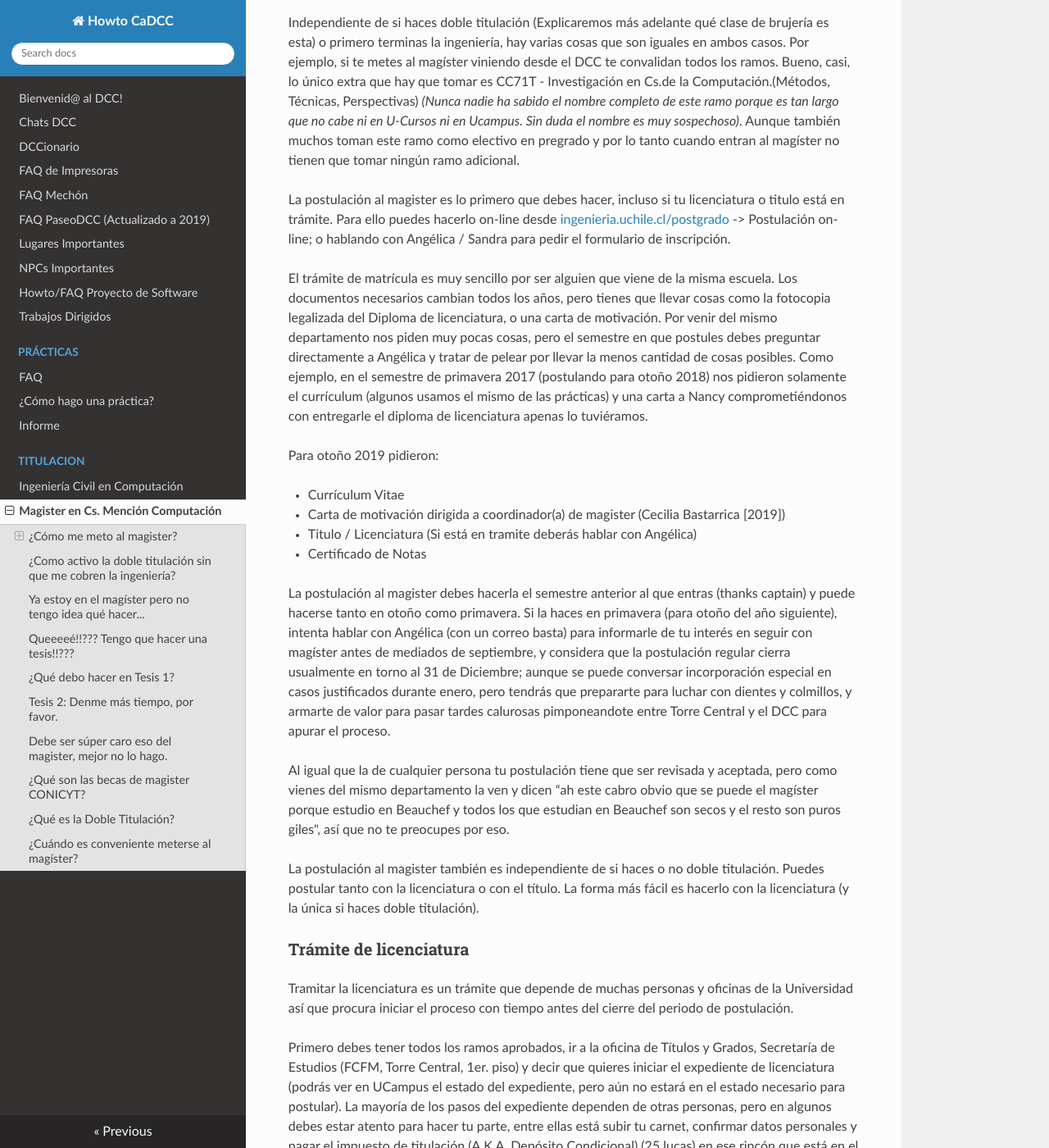
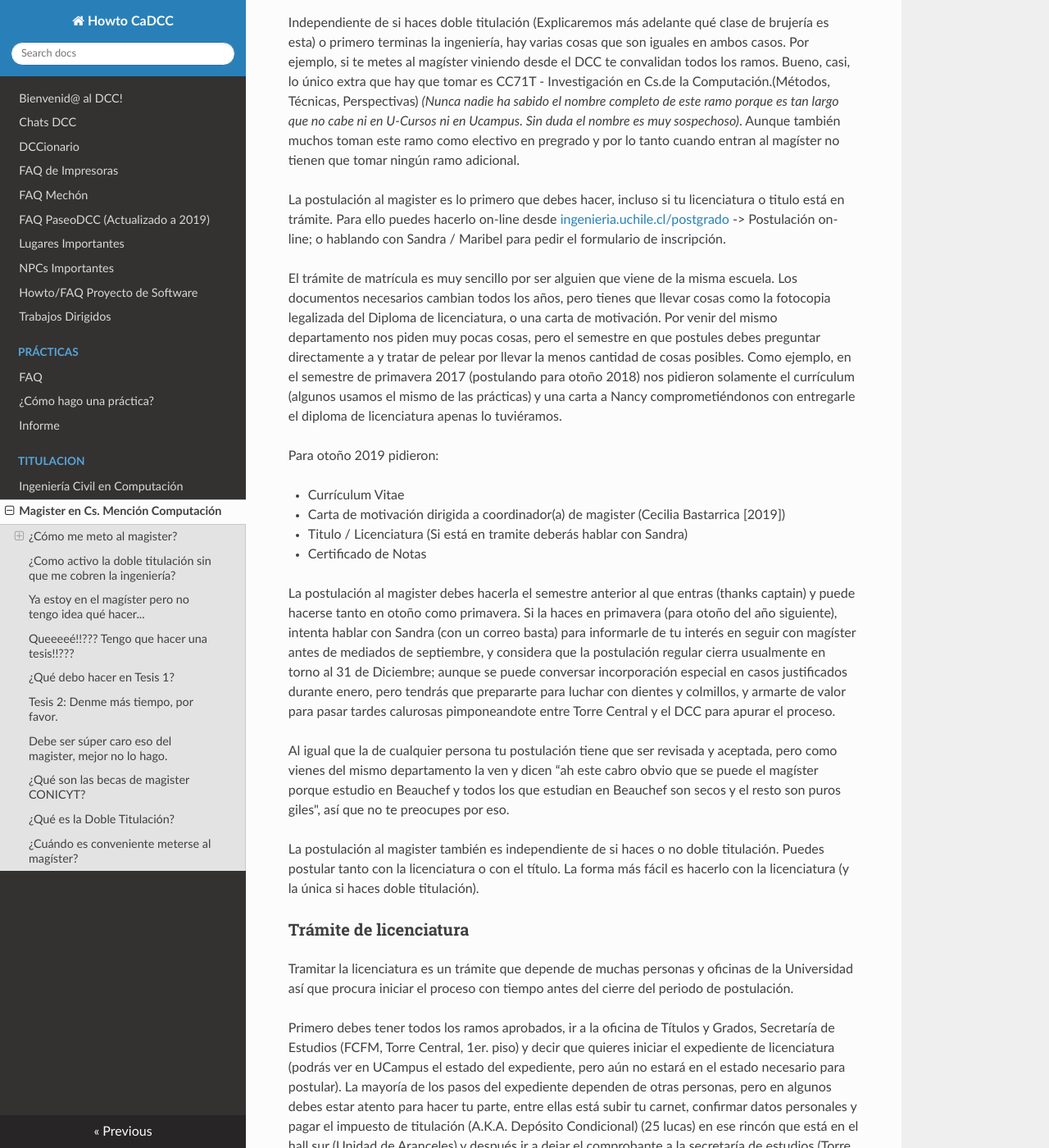
Before and after one commit to cadcc/howto, an MkDocs documentation site: the page built from docs/Titulacion/magister.md, in a window 1280 px wide and 1400 px high, scrolled down 344 px. Shown: the whole window at 82% size. Built offline with MkDocs 1.6.1, drawn with Linux system fonts in a browser that asks for light colours; nearby versions of some CDN libraries; some of the changed text lies outside the part shown.

Commit message:
replaced jefa docente

```diff
--- a/docs/Titulacion/magister.md
+++ b/docs/Titulacion/magister.md
@@ -9,18 +9,18 @@ Este instructivo fue rescatado de [titulación.cadcc.cl](https://titulacion.cadc
 
 Independiente de si haces doble titulación (Explicaremos más adelante qué clase de brujería es esta) o primero terminas la ingeniería, hay varias cosas que son iguales en ambos casos. Por ejemplo, si te metes al magíster viniendo desde el DCC te convalidan todos los ramos. Bueno, casi, lo único extra que hay que tomar es CC71T - Investigación en Cs.de la Computación.(Métodos, Técnicas, Perspectivas) _(Nunca nadie ha sabido el nombre completo de este ramo porque es tan largo que no cabe ni en U-Cursos ni en Ucampus. Sin duda el nombre es muy sospechoso)_. Aunque también muchos toman este ramo como electivo en pregrado y por lo tanto cuando entran al magíster no tienen que tomar ningún ramo adicional.
 
-La postulación al magister es lo primero que debes hacer, incluso si tu licenciatura o titulo está en trámite. Para ello puedes hacerlo on-line desde [ingenieria.uchile.cl/postgrado](http://ingenieria.uchile.cl/postgrado) -> Postulación on-line; o hablando con Angélica / Sandra para pedir el formulario de inscripción.
+La postulación al magister es lo primero que debes hacer, incluso si tu licenciatura o titulo está en trámite. Para ello puedes hacerlo on-line desde [ingenieria.uchile.cl/postgrado](http://ingenieria.uchile.cl/postgrado) -> Postulación on-line; o hablando con Sandra / Maribel para pedir el formulario de inscripción.
 
-El trámite de matrícula es muy sencillo por ser alguien que viene de la misma escuela. Los documentos necesarios cambian todos los años, pero tienes que llevar cosas como la fotocopia legalizada del Diploma de licenciatura, o una carta de motivación. Por venir del mismo departamento nos piden muy pocas cosas, pero el semestre en que postules debes preguntar directamente a Angélica y tratar de pelear por llevar la menos cantidad de cosas posibles. Como ejemplo, en el semestre de primavera 2017 (postulando para otoño 2018) nos pidieron solamente el currículum (algunos usamos el mismo de las prácticas) y una carta a Nancy comprometiéndonos con entregarle el diploma de licenciatura apenas lo tuviéramos.
+El trámite de matrícula es muy sencillo por ser alguien que viene de la misma escuela. Los documentos necesarios cambian todos los años, pero tienes que llevar cosas como la fotocopia legalizada del Diploma de licenciatura, o una carta de motivación. Por venir del mismo departamento nos piden muy pocas cosas, pero el semestre en que postules debes preguntar directamente a  y tratar de pelear por llevar la menos cantidad de cosas posibles. Como ejemplo, en el semestre de primavera 2017 (postulando para otoño 2018) nos pidieron solamente el currículum (algunos usamos el mismo de las prácticas) y una carta a Nancy comprometiéndonos con entregarle el diploma de licenciatura apenas lo tuviéramos.
 
 Para otoño 2019 pidieron:
 
 * Currículum Vitae
 * Carta de motivación dirigida a coordinador(a) de magister (Cecilia Bastarrica [2019])
-* Titulo / Licenciatura (Si está en tramite deberás hablar con Angélica)
+* Titulo / Licenciatura (Si está en tramite deberás hablar con Sandra)
 * Certificado de Notas
 
-La postulación al magister debes hacerla el semestre anterior al que entras (thanks captain) y puede hacerse tanto en otoño como primavera. Si la haces en primavera (para otoño del año siguiente), intenta hablar con Angélica (con un correo basta) para informarle de tu interés en seguir con magíster antes de mediados de septiembre, y considera que la postulación regular cierra usualmente en torno al 31 de Diciembre; aunque se puede conversar incorporación especial en casos justificados durante enero, pero tendrás que prepararte para luchar con dientes y colmillos, y armarte de valor para pasar tardes calurosas pimponeandote entre Torre Central y el DCC para apurar el proceso.
+La postulación al magister debes hacerla el semestre anterior al que entras (thanks captain) y puede hacerse tanto en otoño como primavera. Si la haces en primavera (para otoño del año siguiente), intenta hablar con Sandra (con un correo basta) para informarle de tu interés en seguir con magíster antes de mediados de septiembre, y considera que la postulación regular cierra usualmente en torno al 31 de Diciembre; aunque se puede conversar incorporación especial en casos justificados durante enero, pero tendrás que prepararte para luchar con dientes y colmillos, y armarte de valor para pasar tardes calurosas pimponeandote entre Torre Central y el DCC para apurar el proceso.
 
 Al igual que la de cualquier persona tu postulación tiene que ser revisada y aceptada, pero como vienes del mismo departamento la ven y dicen “ah este cabro obvio que se puede el magíster porque estudio en Beauchef y todos los que estudian en Beauchef son secos y el resto son puros giles", así que no te preocupes por eso.
 
@@ -32,11 +32,11 @@ Tramitar la licenciatura es un trámite que depende de muchas personas y oficina
 
 Primero debes tener todos los ramos aprobados, ir a la oficina de Títulos y Grados, Secretaría de Estudios (FCFM, Torre Central, 1er. piso) y decir que quieres iniciar el expediente de licenciatura (podrás ver en UCampus el estado del expediente, pero aún no estará en el estado necesario para postular). La mayoría de los pasos del expediente dependen de otras personas, pero en algunos debes estar atento para hacer tu parte, entre ellas está subir tu carnet, confirmar datos personales y pagar el impuesto de titulación (A.K.A. Depósito Condicional) (25 lucas) en ese rincón que está en el hall sur (Unidad de Aranceles) y después ir a dejar el comprobante a la secretaría de estudios (Torre Central, 1er. piso), porque ellos no se dan cuenta solos a pesar de que esté toda la información en el sistema; considera que puede que no te acepten el comprobante antes que hayan avanzado cierta cantidad de tickets en tu expediente (Por ejemplo, recuento de créditos y deuda con servicios centrales). De ahí en adelante deberás seguir en Ucampus / Títulos y Grados tu proceso de licenciatura e ir a molestar a las áreas que se demoren en tenerte los ticket listos. Para que Postgrado acepte tu inscripción tu expediente de licenciatura no debe decir "Regular" para ello, en teoría (nadie sabe en realidad cuando exactamente), el expediente debería haber avanzado hasta el pago del impuesto.
 
-La resolución puede tardar un poco, entre un par de semanas, hasta un mes, así que hay que estar atento para hacer el trámite el semestre antes de que empieces el magister. De todas formas, la entrega del Diploma puede tomar bastante tiempo (entre 2 y 5 meses), porque el Rector no lo firma nunca, pero no te preocupes pues debería bastar con que internamente figures como licenciado. Si tienes problemas porque no te están contando un ramo que sí debería contar, debes pimponearte entre Angélica y la secretaría de estudios hasta que agreguen el ramo al plan de estudios.
+La resolución puede tardar un poco, entre un par de semanas, hasta un mes, así que hay que estar atento para hacer el trámite el semestre antes de que empieces el magister. De todas formas, la entrega del Diploma puede tomar bastante tiempo (entre 2 y 5 meses), porque el Rector no lo firma nunca, pero no te preocupes pues debería bastar con que internamente figures como licenciado. Si tienes problemas porque no te están contando un ramo que sí debería contar, debes pimponearte entre Sandra y la secretaría de estudios hasta que agreguen el ramo al plan de estudios.
 
 ## ¿Como activo la doble titulación sin que me cobren la ingeniería?
 
-Si quieres hacer el 2x1 de Tesis de Magister, en lugar de Memoria; una vez que ya hayas postulado al magister on-line o físicamente hablando con Angélica, deberás congelar la ingeniería durante el semestre que tomaras Tesis 1, para que no te cobren el arancel / matricula de ingeniería; y en lugar de eso solo pagar arancel / matricula de magíster. Para ello el momento idóneo de congelar o postergar el semestre es cuando salga la IA de pregrado y antes de del cierre de plazo de postergación de semestre (deberás ver calendario académico en u-cursos) que por lo general es el 31 de marzo (otoño) y _ (primavera).
+Si quieres hacer el 2x1 de Tesis de Magister, en lugar de Memoria; una vez que ya hayas postulado al magister on-line o físicamente hablando con Sandra, deberás congelar la ingeniería durante el semestre que tomaras Tesis 1, para que no te cobren el arancel / matricula de ingeniería; y en lugar de eso solo pagar arancel / matricula de magíster. Para ello el momento idóneo de congelar o postergar el semestre es cuando salga la IA de pregrado y antes de del cierre de plazo de postergación de semestre (deberás ver calendario académico en u-cursos) que por lo general es el 31 de marzo (otoño) y _ (primavera).
 
 En resumen, congelar el semestre inmediatamente posterior al que terminas todos los requisitos para el magíster (Otoño si terminas en primavera, y primavera si terminas en otoño).
 
@@ -63,9 +63,9 @@ El final de todo tu trabajo de tesis culmina cuando escribes el documento final.
 
 ## Debe ser súper caro eso del magister, mejor no lo hago.
 
-Si no tienes gratuidad, meterse al magíster es la mejor decisión económica que puedes tomar. El primer semestre (cuando tomas Tesis 1) te cobran 50 UF (lo que con la UF del 2018 es aproximadamente 1,35 millones de pesos). Esto en la práctica hace que te limiten la cantidad de ramos que puedes tomar. Probablemente no te pongan ningún problema por tomar un ramo extra, pero si por alguna razón quieres tomar más la mejor estrategia es llevarle un chocolate a Angélica.
+Si no tienes gratuidad, meterse al magíster es la mejor decisión económica que puedes tomar. El primer semestre (cuando tomas Tesis 1) te cobran 50 UF (lo que con la UF del 2018 es aproximadamente 1,35 millones de pesos). Esto en la práctica hace que te limiten la cantidad de ramos que puedes tomar. Probablemente no te pongan ningún problema por tomar un ramo extra, pero si por alguna razón quieres tomar más la mejor estrategia es llevarle un chocolate a Sandra.
 
-Si apruebas Tesis 1, en el segundo semestre te becan y no debes pagar nada con la salvedad que sólo puedes tomar Tesis 2 y ningún otro ramo. Dicen que aquí son super estrictos y que no existe chocolate en el mundo que pueda hacer cambiar de opinión a Angélica. Por mi parte soy un convencido de que siempre se puede llegar a un acuerdo, pero no tengo evidencia empírica de que alguien haya tomado ramos extras.
+Si apruebas Tesis 1, en el segundo semestre te becan y no debes pagar nada con la salvedad que sólo puedes tomar Tesis 2 y ningún otro ramo. Dicen que aquí son super estrictos y que no existe chocolate en el mundo que pueda hacer cambiar de opinión a Sandra. Por mi parte soy un convencido de que siempre se puede llegar a un acuerdo, pero no tengo evidencia empírica de que alguien haya tomado ramos extras.
 
 Si te alargas con la tesis y tienes que tomar los ramos de Taller de Tesis, tendrás que pagar 10 UF por semestre debido a un peaje raro que nadie entiende y la escuela de postgrado le cobra al DCC pero el DCC desde hace poco decidió transferir esa deuda a los alumnos <s>para que se vayan de una vez por todas</s>.
 
@@ -85,7 +85,7 @@ Para mayor información, siempre puedes preguntar a algún viejón que haya post
 
 En lo formal no hay nada que articule realmente el pregrado con el postgrado, pero de facto existe un procedimiento que todos siguen: congelar la ingeniería y luego convalidar la tesis de magister por el trabajo de título.
 
-En realidad, no hay conflictos con estar activo en el magíster y la ingeniería al mismo tiempo. Pero a pesar de eso, nunca olvides congelar la ingeniería, ya que la congelación se hace para que no te cobren más arancel de pregrado. Para pasarte al magíster y congelar la carrera debes tener todos los ramos de la ingeniería terminados excepto el E y el F. Conozco gente que le han quedado ramos pendientes, pero eso hay que hablarlo directamente con Angélica. El trámite para congelar la carrera debes hacerlo en el semestre en que estés cursando el magister, a través de Ucampus (Si lo haces antes, el sistema creerá que es una postergación del semestre actual, lo que probablemente terminará en un "no procede"). Como razón de postergación, marca la casilla que sea, pero explica bien en los comentarios que lo haces por doble titulación con magíster.
+En realidad, no hay conflictos con estar activo en el magíster y la ingeniería al mismo tiempo. Pero a pesar de eso, nunca olvides congelar la ingeniería, ya que la congelación se hace para que no te cobren más arancel de pregrado. Para pasarte al magíster y congelar la carrera debes tener todos los ramos de la ingeniería terminados excepto el E y el F. Conozco gente que le han quedado ramos pendientes, pero eso hay que hablarlo directamente con Sandra. El trámite para congelar la carrera debes hacerlo en el semestre en que estés cursando el magister, a través de Ucampus (Si lo haces antes, el sistema creerá que es una postergación del semestre actual, lo que probablemente terminará en un "no procede"). Como razón de postergación, marca la casilla que sea, pero explica bien en los comentarios que lo haces por doble titulación con magíster.
 
 La idea de pasarse al magíster es saltarte el E y el F, y convalidarlo por el trabajo de tesis. Al final solo entregas un documento que dice algo como “Tesis para postular al grado de magíster en ciencias, mención computación y el título de ingeniero civil en computación”. No sé si haya que hacer un trámite extra aquí, pero puedes averiguar todo a su debido tiempo.
 
```
Also changed, not shown: docs/NPCs Importantes.md (+2 -2 lines).
